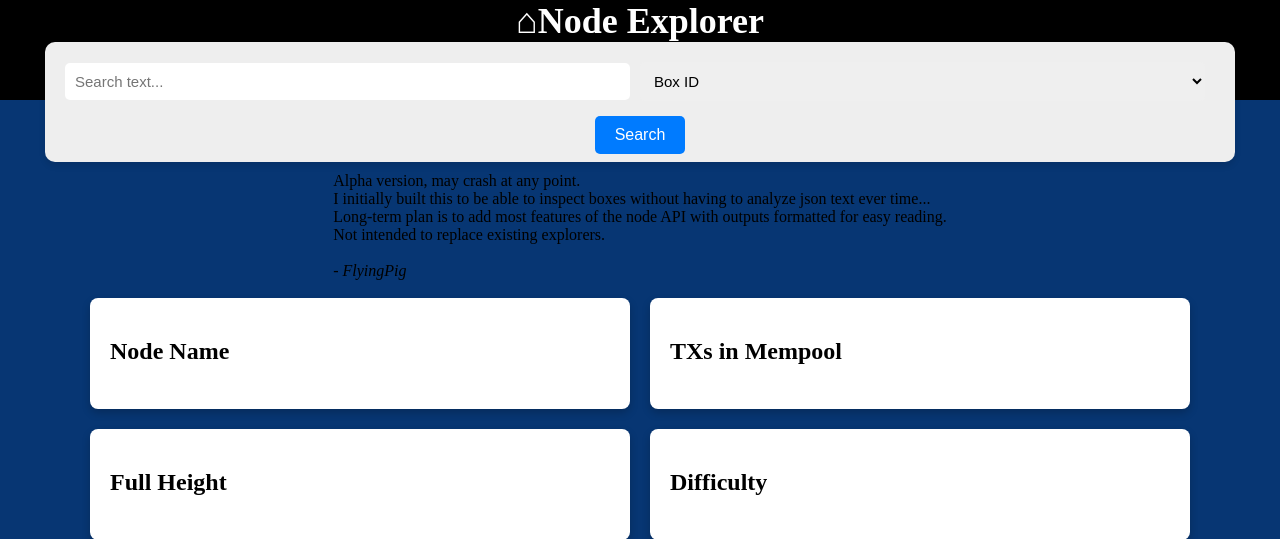
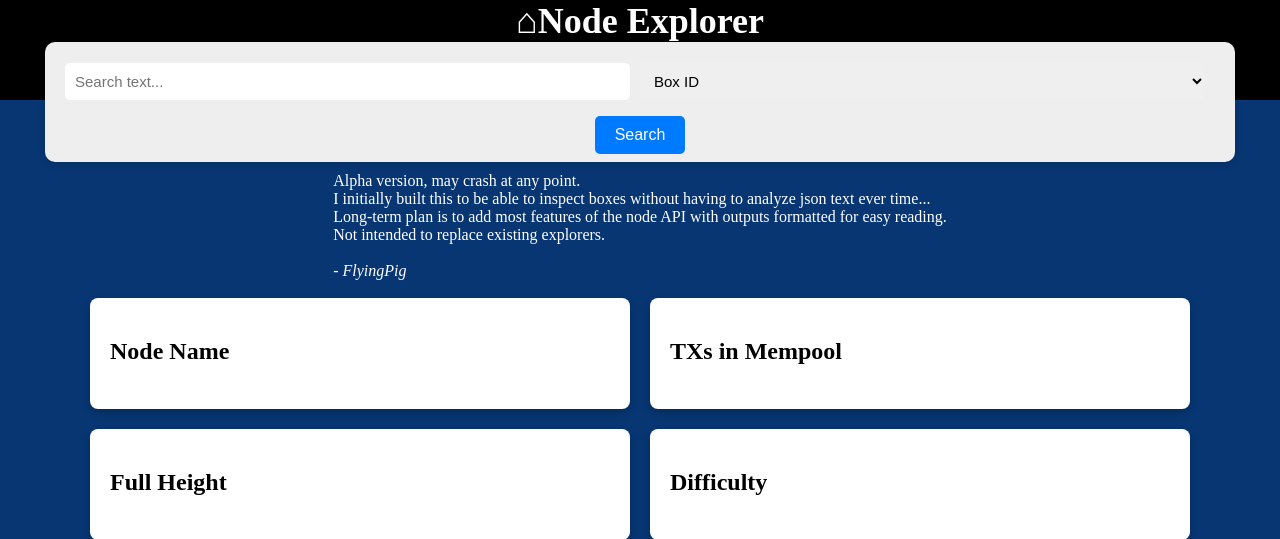
Before and after one commit to FlyingPig69/Ergo-node-explorer, a Flask app: page / in a window 1280 px wide. Shown: the top 539 px of the page. Run offline with Flask 3, Linux system fonts and the light colour scheme; data that the repository does not hold is empty.

Commit message:
Update style_sheet.css

```diff
--- a/api/static/css/style_sheet.css
+++ b/api/static/css/style_sheet.css
@@ -117,6 +117,10 @@ a {
     width: 500px;
     max-width: 500px;
 }
+
+.white-text {
+    color: white;
+ }
 
 .token-amount {
     width: 50px;
```
